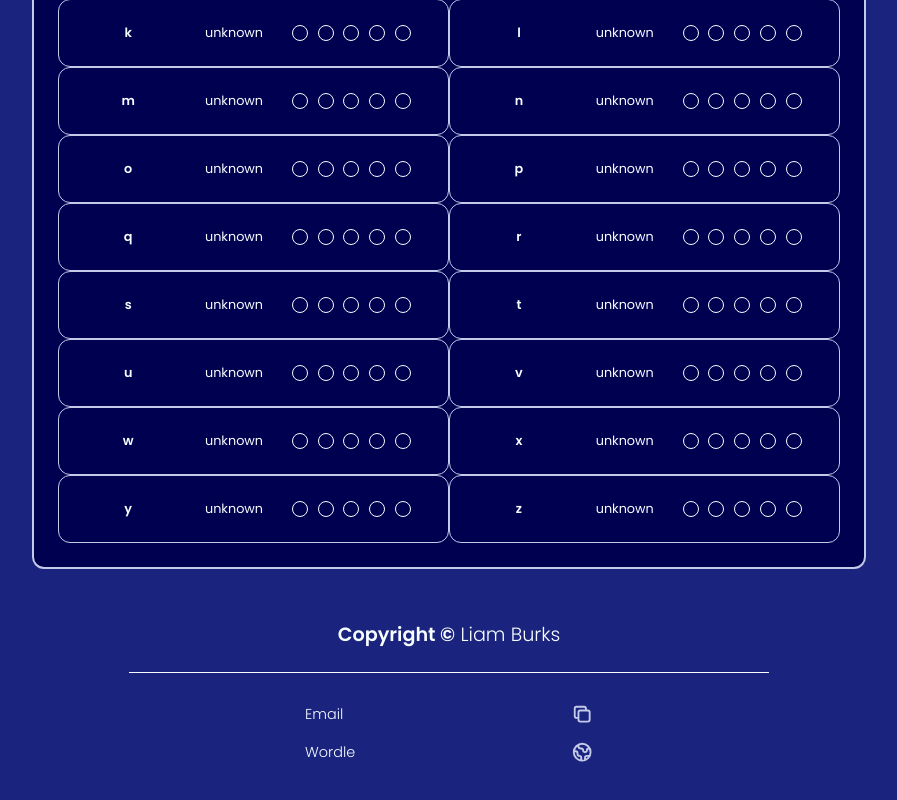
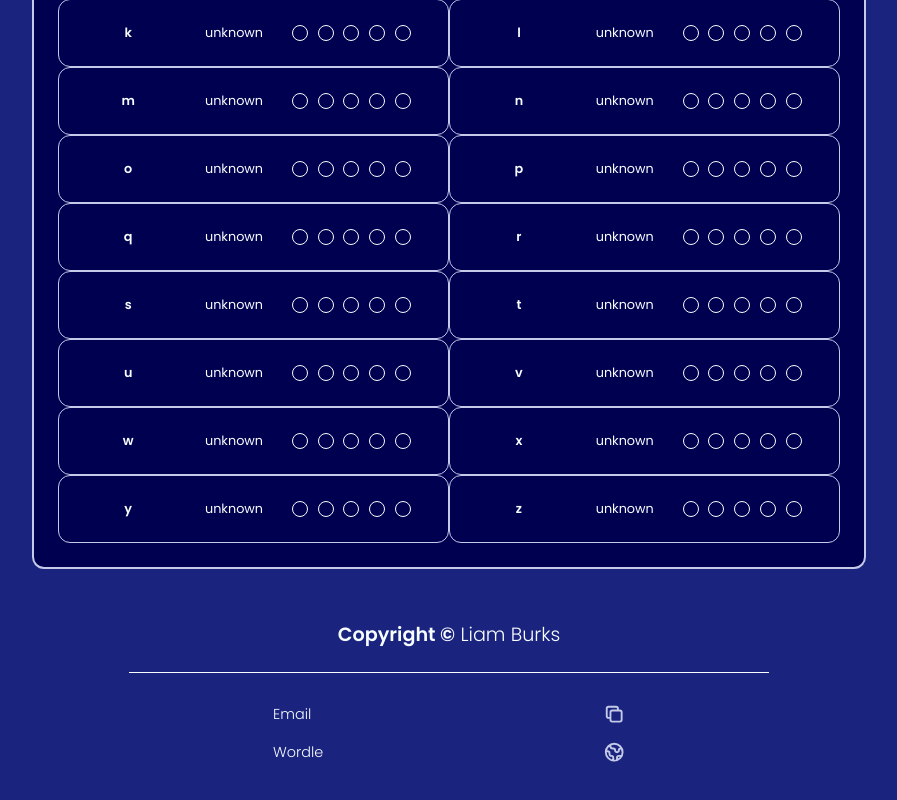
Before and after one commit to liamjamesburks/wordle-helper, a React (Create React App) app: page / in a window 1280 px wide. Shown: the part 1723-2523 px from the top of the page, without its empty margins (191-1088 px from the left). Built offline with nearby package versions, Linux system fonts and the light colour scheme.

Commit message:
Fixed width issue on Footer.

```diff
--- a/src/components/footer-component/footer-styles.css
+++ b/src/components/footer-component/footer-styles.css
@@ -19,7 +19,8 @@
 }
 
 .footer-item-container {
-    min-width: 20rem;
+    min-width: 280px;
+    width: 30%;
 
     display: flex;
     justify-content: space-between;
```
